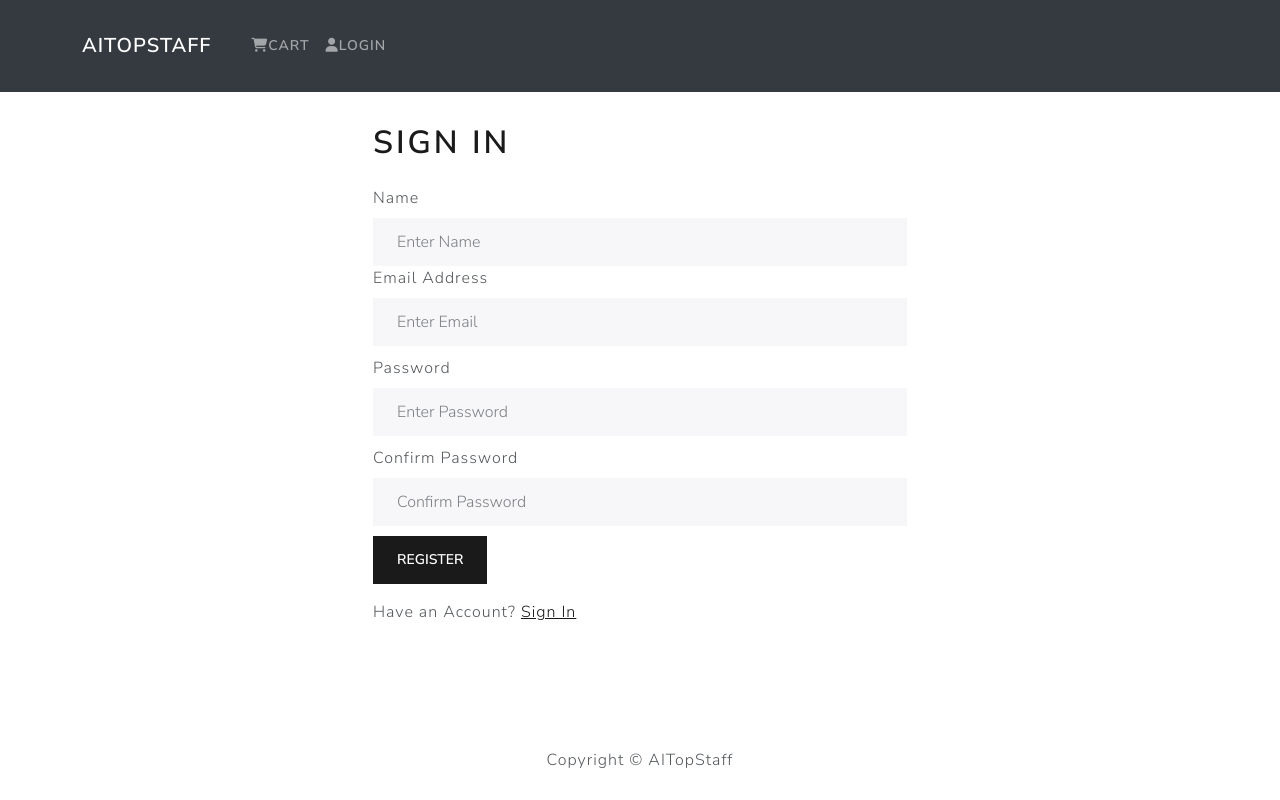
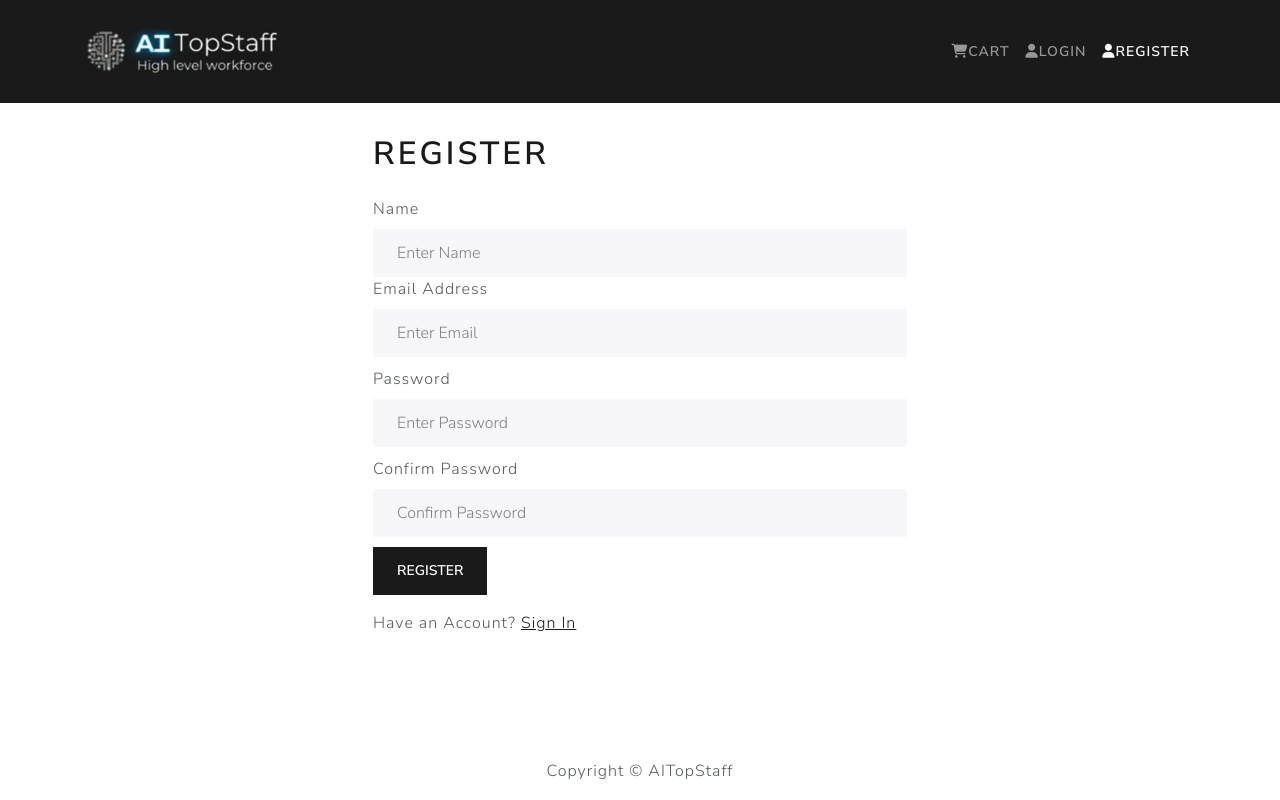
Before and after one commit to juansechaux/MarketPlace_AITopStaff, a React (Create React App) app in the folder frontend/: page /register in a window 1280 px wide. Built offline with nearby package versions, Linux system fonts and the light colour scheme.

Commit message:
Update the header with the logo, and aling the cart, login, register.

```diff
--- a/frontend/src/components/Header.js
+++ b/frontend/src/components/Header.js
@@ -3,6 +3,7 @@ import { useDispatch, useSelector } from 'react-redux'
 import { Navbar, Nav, Container, Row, NavDropdown } from 'react-bootstrap';
 import { LinkContainer } from 'react-router-bootstrap';
 import { logout } from '../actions/userActions'
+import logo from '../static/aitopstaff.png'
 
 function Header() {
 
@@ -17,19 +18,26 @@ function Header() {
 
   return (
     <header>
-      <Navbar bg="dark" variant='dark' expand="lg" collapseOnSelect>
+      <Navbar bg="primary" variant='dark' expand="lg" collapseOnSelect>
         <Container>
           <LinkContainer to='/'>
-            <Navbar.Brand>AITopStaff</Navbar.Brand>
+            <Navbar.Brand>
+              <img
+                src={logo}
+                width="200"
+                height="auto"
+                className="d-inline-block align-top"
+                alt="AITopStaff Logo"
+              >
+              </img>
+            </Navbar.Brand>
           </LinkContainer>
           <Navbar.Toggle aria-controls="basic-navbar-nav" />
           <Navbar.Collapse id="basic-navbar-nav">
-            <Nav className="mr-auto">
-
+            <Nav className="ms-auto">
               <LinkContainer to='/cart'>
                 <Nav.Link><i className='fas fa-shopping-cart'></i>Cart</Nav.Link>
               </LinkContainer>
-
               {userInfo ? (
                 <NavDropdown title={userInfo.name} id='username'>
                   <LinkContainer to='/profile'>
@@ -40,11 +48,15 @@ function Header() {
 
                 </NavDropdown>
               ) : (
+                <>
                 <LinkContainer to='/login'>
                   <Nav.Link><i className='fas fa-user'></i>Login</Nav.Link>
                 </LinkContainer>
+                <LinkContainer to='/register'>
+                <Nav.Link><i className='fas fa-user'></i>Register</Nav.Link>
+                </LinkContainer>
+                </>
               )}
-
             </Nav>
           </Navbar.Collapse>
         </Container>
--- a/frontend/src/screens/RegisterScreen.js
+++ b/frontend/src/screens/RegisterScreen.js
@@ -43,7 +43,7 @@ function RegisterScreen() {
 
   return (
     <FormContainer>
-      <h1>Sign In</h1>
+      <h1>Register</h1>
       {message && <Message variant='danger'>{message}</Message>}
       {error && <Message variant='danger'>{error}</Message>}
       {loading && <Loader />}
```
Also changed, not shown: frontend/src/static/aitopstaff.png (added), 1 other file (tests, documents, lock files or other folders). Lines whose indentation alone changed are shown as unchanged.
